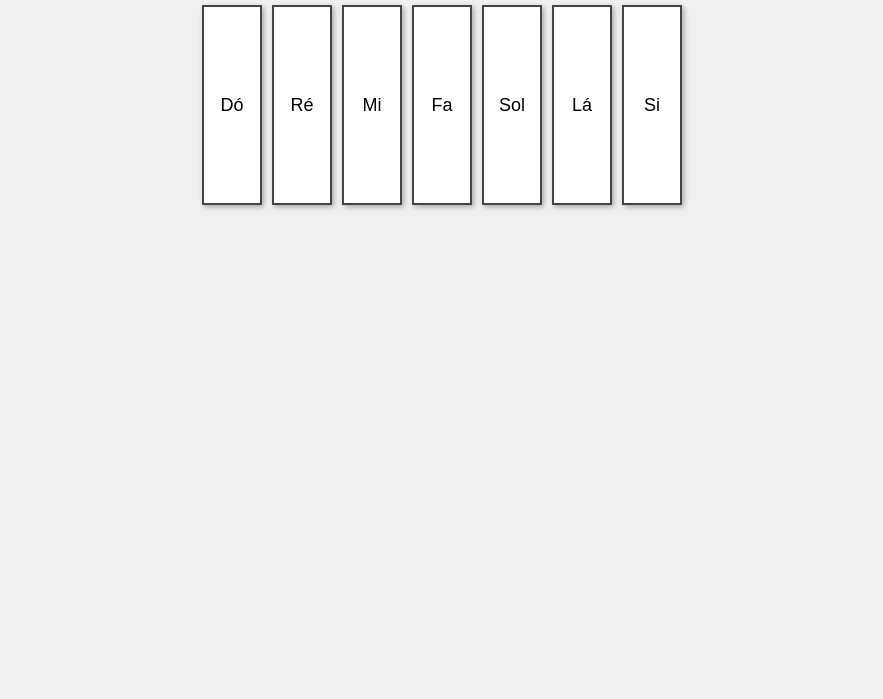
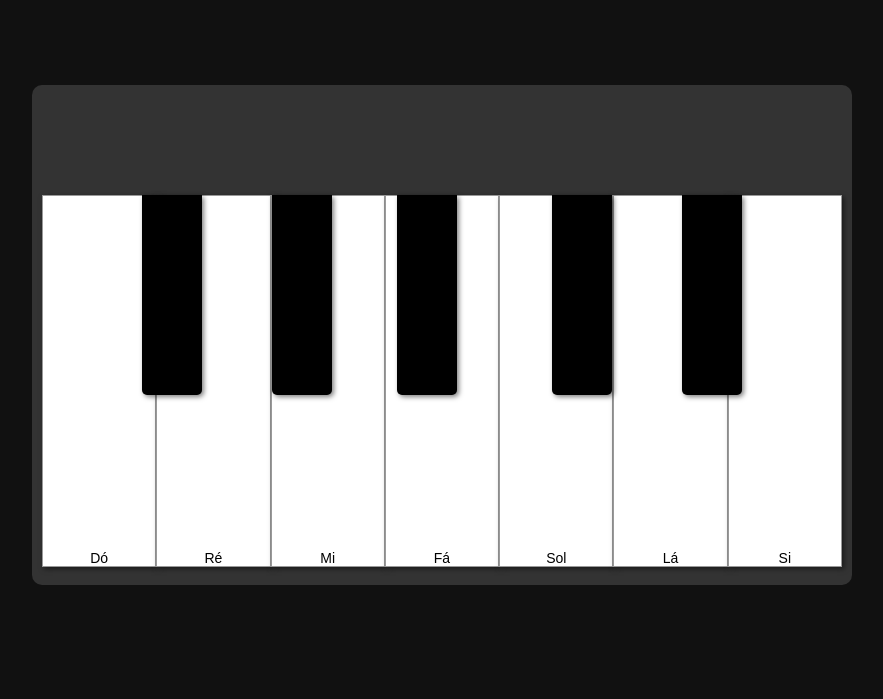
Before and after one commit to Gabrielsande/CSL-Desafio4-Teclado, a plain HTML site: page index.html in a window 1280 px wide. Shown: the part 101-800 px from the top of the page, without its empty margins (198-1081 px from the left). Drawn offline with Linux system fonts and the light colour scheme.

Commit message:
Add files via upload

```diff
--- a/index.html
+++ b/index.html
@@ -7,15 +7,25 @@
 </head>
 <body>
   <h1>Teclado Musical</h1>
-  <div class="teclado">
-    <button class="tecla" data-nota="C">Dó</button>
-    <button class="tecla" data-nota="D">Ré</button>
-    <button class="tecla" data-nota="E">Mi</button>
-    <button class="tecla" data-nota="F">Fa</button>
-    <button class="tecla" data-nota="G">Sol</button>
-    <button class="tecla" data-nota="A">Lá</button>
-    <button class="tecla" data-nota="B">Si</button>
+
+  <div class="piano">
+    <!-- Teclas brancas -->
+    <div class="tecla branca" data-nota="do">Dó</div>
+    <div class="tecla branca" data-nota="re">Ré</div>
+    <div class="tecla branca" data-nota="mi">Mi</div>
+    <div class="tecla branca" data-nota="fa">Fá</div>
+    <div class="tecla branca" data-nota="sol">Sol</div>
+    <div class="tecla branca" data-nota="la">Lá</div>
+    <div class="tecla branca" data-nota="si">Si</div>
+
+    <!-- Teclas pretas -->
+    <div class="tecla preta" style="left: 110px" data-nota="do#"></div>
+    <div class="tecla preta" style="left: 240px" data-nota="re#"></div>
+    <div class="tecla preta" style="left: 365px" data-nota="fa#"></div>
+    <div class="tecla preta" style="right: 240px" data-nota="sol#"></div>
+    <div class="tecla preta" style="right: 110px" data-nota="la#"></div>
   </div>
+
   <script src="script.js"></script>
 </body>
 </html>
--- a/script.js
+++ b/script.js
@@ -1,40 +1,46 @@
-// Mapeamento de teclas físicas
 const mapeamento = {
-  'a': 'C',
-  's': 'D',
-  'd': 'E',
-  'f': 'F',
-  'g': 'G',
-  'h': 'A',
-  'j': 'B'
+  'z': 'do',
+  's': 'do#',
+  'x': 're',
+  'd': 're#',
+  'c': 'mi',
+  'v': 'fa',
+  'g': 'fa#',
+  'b': 'sol',
+  'h': 'sol#',
+  'n': 'la',
+  'j': 'la#',
+  'm': 'si',
 };
 
 function tocarNota(nota) {
-  const audio = new Audio(`sounds/${nota}.mp3`);
+  const nomeArquivo = `sons/som${nota.replace('#', 'Sustenido')}.mp3`;
+  const audio = new Audio(nomeArquivo);
   audio.play();
 }
 
-// Clique com o mouse
 document.querySelectorAll('.tecla').forEach(tecla => {
   tecla.addEventListener('click', () => {
     const nota = tecla.dataset.nota;
     tocarNota(nota);
+    tecla.classList.add('ativa');
+    setTimeout(() => tecla.classList.remove('ativa'), 150);
   });
 });
 
-// Pressionar o teclado físico
 document.addEventListener('keydown', (e) => {
   const tecla = e.key.toLowerCase();
   if (mapeamento[tecla]) {
-    tocarNota(mapeamento[tecla]);
-    document.querySelector(`[data-nota="${mapeamento[tecla]}"]`)?.classList.add('ativa');
+    const nota = mapeamento[tecla];
+    tocarNota(nota);
+    document.querySelector(`[data-nota="${nota}"]`)?.classList.add('ativa');
   }
 });
 
-// Remover o efeito de pressão
 document.addEventListener('keyup', (e) => {
   const tecla = e.key.toLowerCase();
   if (mapeamento[tecla]) {
-    document.querySelector(`[data-nota="${mapeamento[tecla]}"]`)?.classList.remove('ativa');
+    const nota = mapeamento[tecla];
+    document.querySelector(`[data-nota="${nota}"]`)?.classList.remove('ativa');
   }
 });
--- a/style.css
+++ b/style.css
@@ -1,7 +1,8 @@
 body {
-  font-family: sans-serif;
+  background: #111;
+  color: white;
+  font-family: Arial, sans-serif;
   text-align: center;
-  background: #f0f0f0;
   padding: 20px;
 }
 
@@ -9,24 +10,58 @@ h1 {
   margin-bottom: 20px;
 }
 
-.teclado {
+.piano {
+  position: relative;
+  width: 800px;
+  height: 480px;
+  margin: 100px auto 0 auto;
+  /* <-- Aqui define a margem superior como 100px */
+  background: #333;
+  border-radius: 10px;
+  padding: 10px;
   display: flex;
-  justify-content: center;
-  gap: 10px;
 }
 
 .tecla {
+  position: relative;
+  display: flex;
+  align-items: flex-end;
+  justify-content: center;
+  user-select: none;
+  font-size: 14px;
+  box-shadow: 2px 2px 5px rgba(0, 0, 0, 0.5);
+  cursor: pointer;
+  margin: 100px auto 0 auto;
+  /* <-- Aqui define a margem superior como 100px */
+
+}
+
+.tecla.branca {
+  width: 150px;
+  height: 370px;
+  background: white;
+  color: black;
+  border: 1px solid #999;
+  z-index: 1;
+  margin: 100px auto 0 auto;
+  /* <-- Aqui define a margem superior como 100px */
+
+}
+
+.tecla.preta {
+  position: absolute;
   width: 60px;
   height: 200px;
-  background: white;
-  border: 2px solid #444;
-  font-size: 18px;
-  cursor: pointer;
-  box-shadow: 2px 2px 5px rgba(0,0,0,0.3);
-  transition: transform 0.1s;
+  background: black;
+  top: 10px;
+  z-index: 2;
+  border-radius: 0 0 5px 5px;
 }
 
-.tecla:active {
-  transform: scale(0.95);
-  background: #ccc;
+.tecla.ativa {
+  background: #ccc !important;
 }
+
+.tecla.preta.ativa {
+  background: #444 !important;
+}
```
Also changed, not shown: 7 other files.
